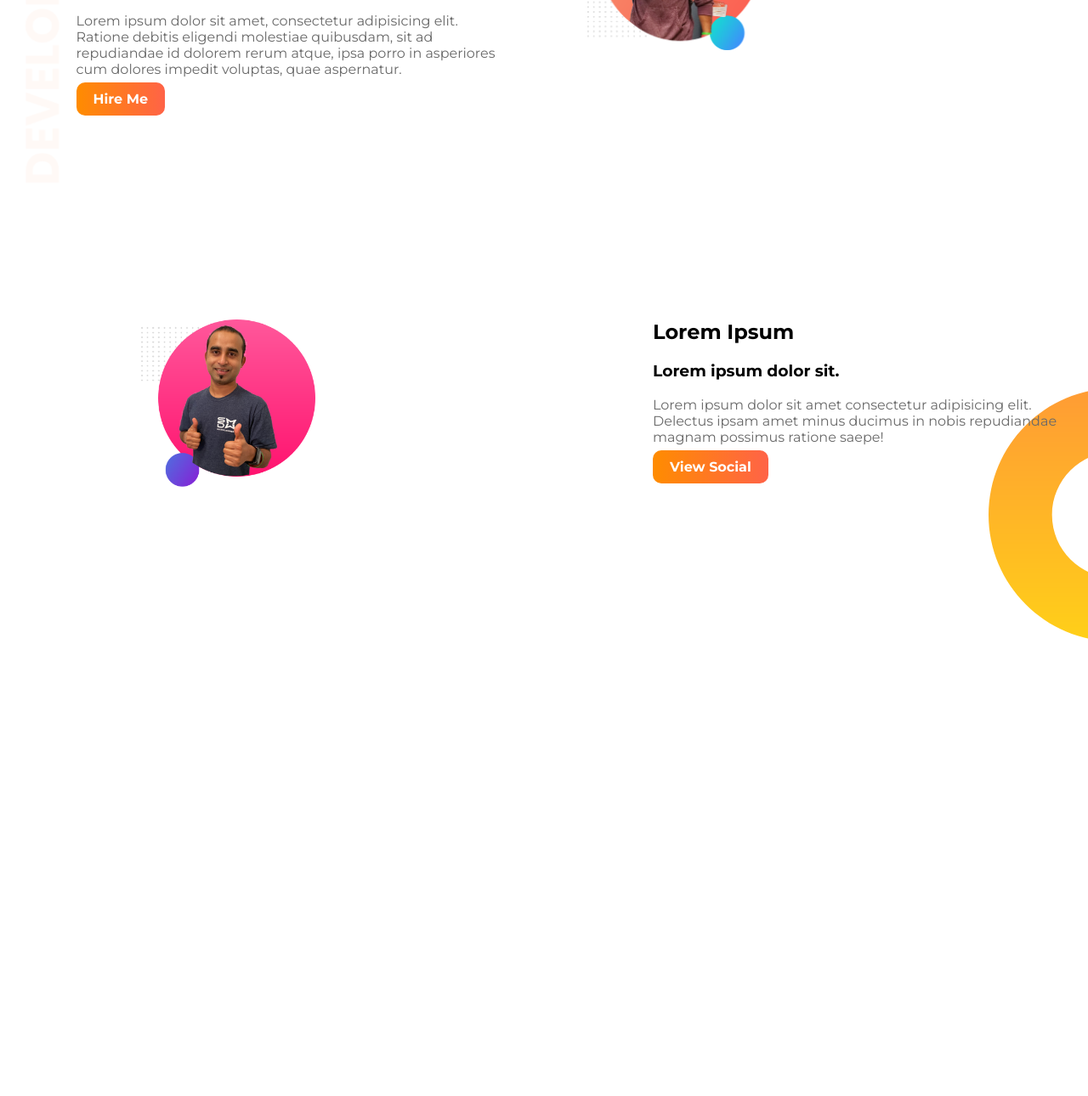
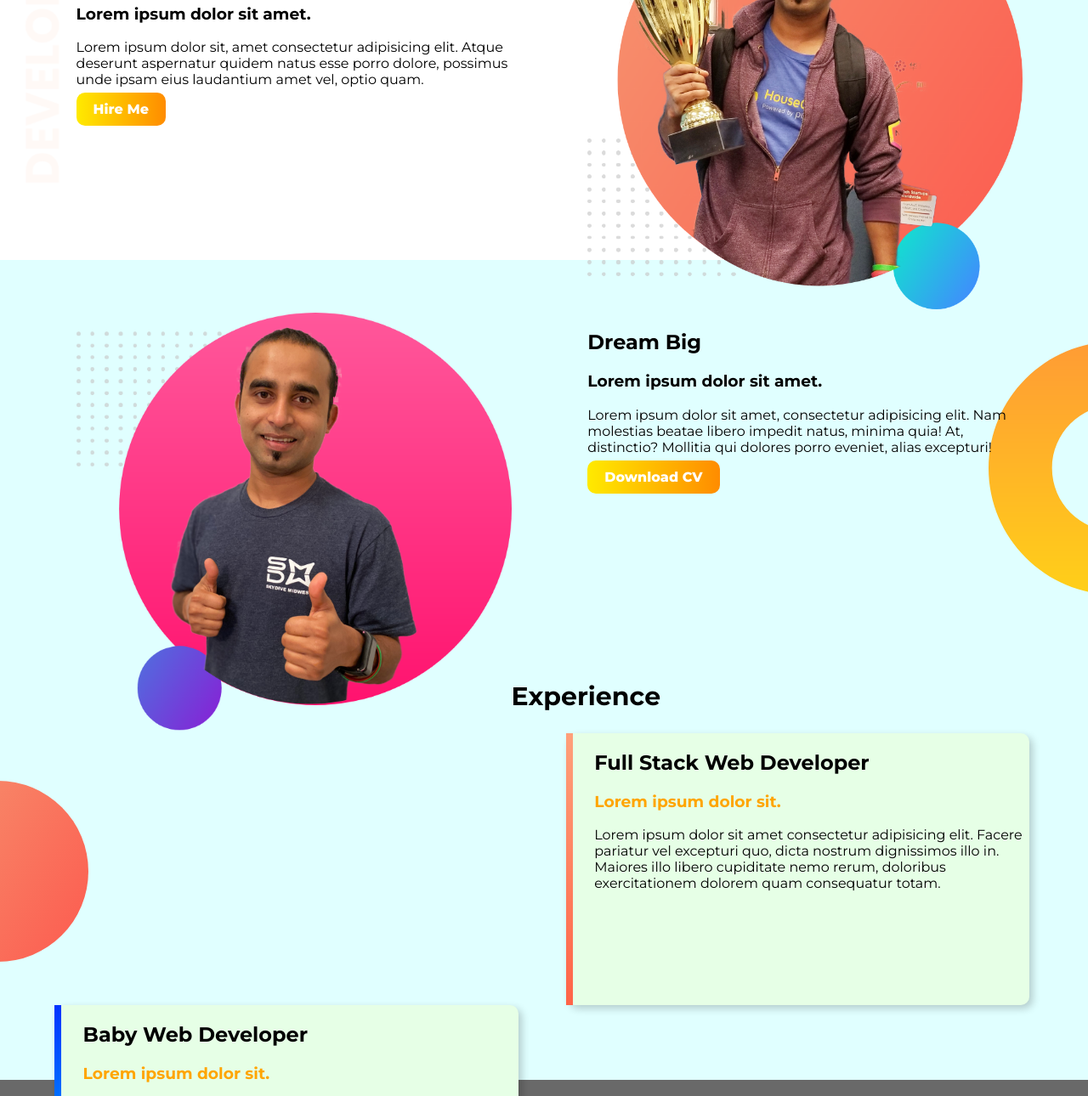
Before and after one commit to iammuradparvej/Practise-Website-One, a plain HTML site: page index.html in a window 1280 px wide. Shown: the part 144-1434 px from the top of the page at 85% size. Before the commit the page ends 1000 px from the top, so only its background shows below. Drawn offline with Linux system fonts and the light colour scheme.

Commit message:
new all code

```diff
--- a/index.html
+++ b/index.html
@@ -3,37 +3,58 @@
 <head>
     <meta charset="UTF-8">
     <meta name="viewport" content="width=device-width, initial-scale=1.0">
-    <title>Murad Website</title>
     <link rel="preconnect" href="https://fonts.googleapis.com">
     <link rel="preconnect" href="https://fonts.gstatic.com" crossorigin>
     <link href="https://fonts.googleapis.com/css2?family=Montserrat:ital,wght@0,100..900;1,100..900&display=swap" rel="stylesheet">
+    <title>Murad Website</title>
     <link rel="stylesheet" href="style.css">
 </head>
 
 <body>
-    <section class="top-background-banner">
-        <div class="top-half-width">
+    <!-- Top Section -->
+    <section class="top-banner">
+        <div class="half-width">
             <h1>Welcome to</h1>
-            <h1><span class="name-color-change">My Website</span> Murad</h1>
+            <h1><span class="orange-text">My Website</span> "Murad Parvej"</h1>
             <h3>Lorem ipsum dolor sit amet.</h3>
-            <p>Lorem ipsum dolor sit amet, consectetur adipisicing elit. Ratione debitis eligendi molestiae quibusdam, sit ad repudiandae id dolorem rerum atque, ipsa porro in asperiores cum dolores impedit voluptas, quae aspernatur.</p>
-            <a class="link-button" target="_blank" href="https://www.fiverr.com/sellers/nazmul_agency24/edit">Hire Me</a>
+            <p>Lorem ipsum dolor sit, amet consectetur adipisicing elit. Atque deserunt aspernatur quidem natus esse porro dolore, possimus unde ipsam eius laudantium amet vel, optio quam.</p>
+            <a target="_blank" class="link-button" href="https://anytask.com/my-account/tasks">Hire Me</a>
         </div>
-        <div class="top-half-width">
+        <div class="half-width">
             <img src="images/jhankar.png" alt="">
         </div>
     </section>
 
-    <section class="second-background-banner">
-        <div class="second-half-width">
-            <h1>Lorem Ipsum</h1>
-            <h3>Lorem ipsum dolor sit.</h3>
-            <p>Lorem ipsum dolor sit amet consectetur adipisicing elit. Delectus ipsam amet minus ducimus in nobis repudiandae magnam possimus ratione saepe!</p>
-            <a target="_blank" class="link-button-second" href="www.facebook.com">View Social</a>
-        </div>
-        <div class="second-half-width">
+    <section class="dream-big-background-banner">
+        <div class="half-width">
             <img src="images/jhankar2.png" alt="">
         </div>
+
+        <div class="half-width">
+            <h2>Dream Big</h2>
+            <h3>Lorem ipsum dolor sit amet.</h3>
+            <p>Lorem ipsum dolor sit amet, consectetur adipisicing elit. Nam molestias beatae libero impedit natus, minima quia! At, distinctio? Mollitia qui dolores porro eveniet, alias excepturi!</p>
+            <a target="_blank" class="link-button" href="https://www.fiverr.com/sellers/nazmul_agency24/edit">Download CV</a>
+        </div>
     </section>
+
+    <!-- Bottom Section -->
+    <section class="experience-area">
+        <h1>Experience</h1>
+        <div id="virtical-line-left" class="half-width shadow-effect">
+            <h2>Full Stack Web Developer</h2>
+            <h3 class="orange-text">Lorem ipsum dolor sit.</h3>
+            <p>Lorem ipsum dolor sit amet consectetur adipisicing elit. Facere pariatur vel excepturi quo, dicta nostrum dignissimos illo in. Maiores illo libero cupiditate nemo rerum, doloribus exercitationem dolorem quam consequatur totam.</p>
+        </div>
+
+        <div id="virtical-line-right" class="half-width shadow-effect">
+            <h2>Baby Web Developer</h2>
+            <h3 class="orange-text">Lorem ipsum dolor sit.</h3>
+            <p>Lorem ipsum dolor sit amet consectetur adipisicing elit. Facere pariatur vel excepturi quo, dicta nostrum dignissimos illo in. Maiores illo libero cupiditate nemo rerum, doloribus exercitationem dolorem quam consequatur totam.</p>
+        </div>
+    </section>
+    <footer>
+        <p>©️All right reserve by Murad Parvej (2025-2026)</p>
+    </footer>
 </body>
 </html>
--- a/style.css
+++ b/style.css
@@ -1,62 +1,77 @@
 body{
+    background-color: lightcyan;
+    font-family: "Montserrat", sans-serif;
     margin: 0;
-    font-family: "Montserrat", sans-serif;
-}
-p{
-    color: dimgrey;
+    padding: 0;
+
 }
 
-/* TOP SECTION */
-.name-color-change{
-    color: darkorange;
+/* Section */
+section{
+        height: 400px;
+        margin-bottom: 20px;
+        padding-bottom: 50px;
 }
-.top-half-width{
-     width: 40%;
-    margin-left: 5%;
+h1{
+    font-size: 30px;
+}
+.orange-text{
+    color: orange;
+}
+.half-width{
+    width: 40%;
+    float: left;
+    margin-left:5% ;
     padding-left: 2%;
-    float: left;
 }
-.top-half-width img{
-    width: 40%;
+/* Button */
+.link-button{
+    text-decoration: none;
+    color: white;
+    font-weight: 800;
+    background-image: linear-gradient(90deg,rgb(255, 234, 0), rgb(255, 140, 0));
+    padding: 10px 20px;
+    border-radius: 10px;
 }
-.top-background-banner{
+.half-width img{
+    width: 100%;
+}
+.top-banner{
+    width: 100%;
     background-image: url("images/top-banner.png");
     background-repeat: no-repeat;
 }
-.link-button{
-    text-decoration: none;
-    color: white;
-    font-weight: bold;
-    background-image: linear-gradient(90deg,darkorange, tomato);
-    padding: 10px 20px;
+.dream-big-background-banner{
+    background-image: url("images/dream-bg.png");
+    background-repeat:no-repeat;
+    background-position: right;
+}
+.experience-area{
+    background-image: url("images/exp-bg.png");
+    background-repeat: no-repeat;
+    background-position: left;
+}
+.shadow-effect{
+    background-color: rgb(230, 255, 230);
     border-radius: 10px;
+    height: 80%;
+    box-shadow: 4px 4px 10px 0px rgba(0, 0, 0, 0.2);
 }
-section{
-    height: 500px;
+#virtical-line-left{
+    border-left: 8px solid;
+    border-image: linear-gradient(lightsalmon, tomato);
+    border-image-slice: 1;
+}
+#virtical-line-right{
+    border-left: 8px solid;
+    border-image: linear-gradient(360deg, rgb(0, 225, 255), rgb(0, 51, 255));
+    border-image-slice: 1;
 }
 
-/*SECOND SECTION*/
-.second-half-width{
-    width: 40%;
-    margin-left: 5%;
-    padding-left: 2%;
-    float: right;
+footer p{
+    font-size: 18px;
+    text-align: center;
+    color: white;
+    background-color: dimgray;
+    padding: 30px;
 }
-.second-half-width img{
-    width: 40%;
-    margin-top: 20px;
-}
-.link-button-second{
-    text-decoration: none;
-    color: white;
-    font-weight: bold;
-    padding: 10px 20px;
-    border-radius: 10px;
-    background-image: linear-gradient(90deg,darkorange, tomato);
-}
-
-.second-background-banner{
-    background-image: url(images/dream-bg.png);
-    background-repeat: no-repeat;
-    background-position: right;
-}
```
